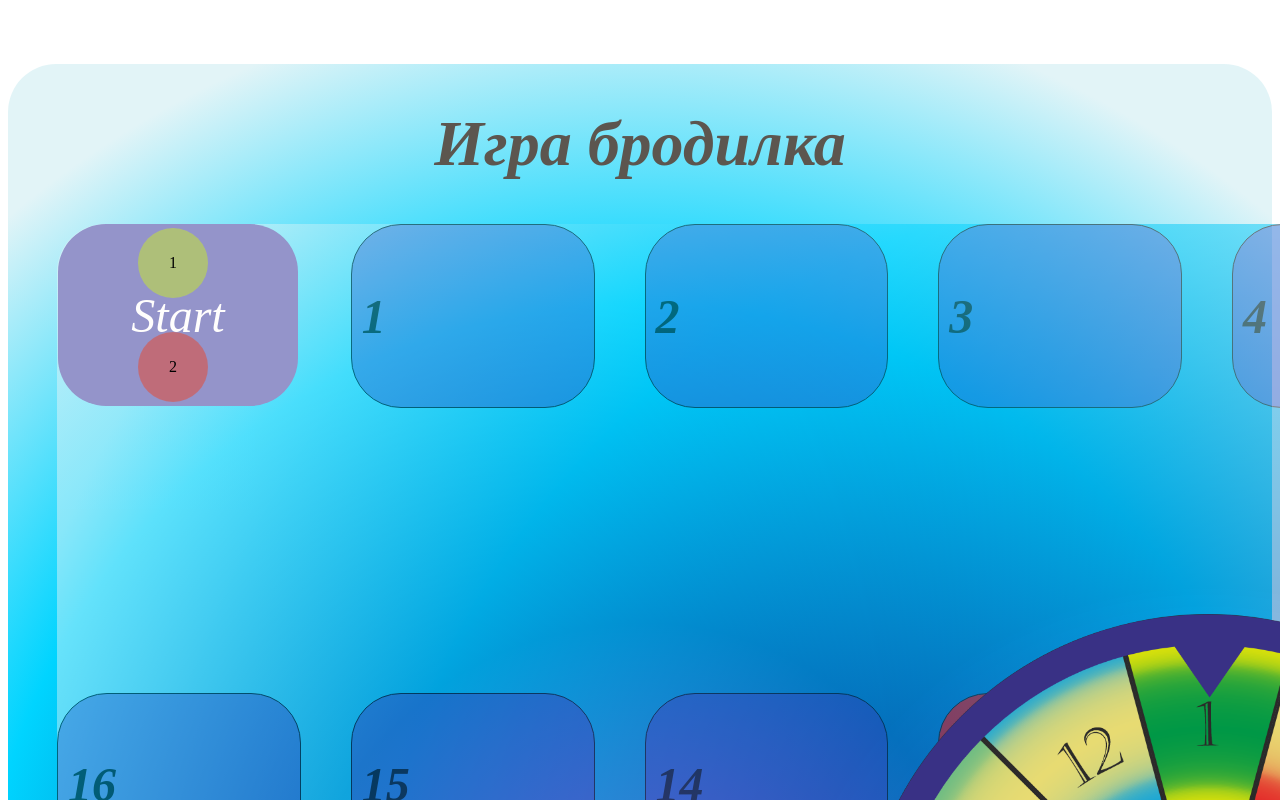
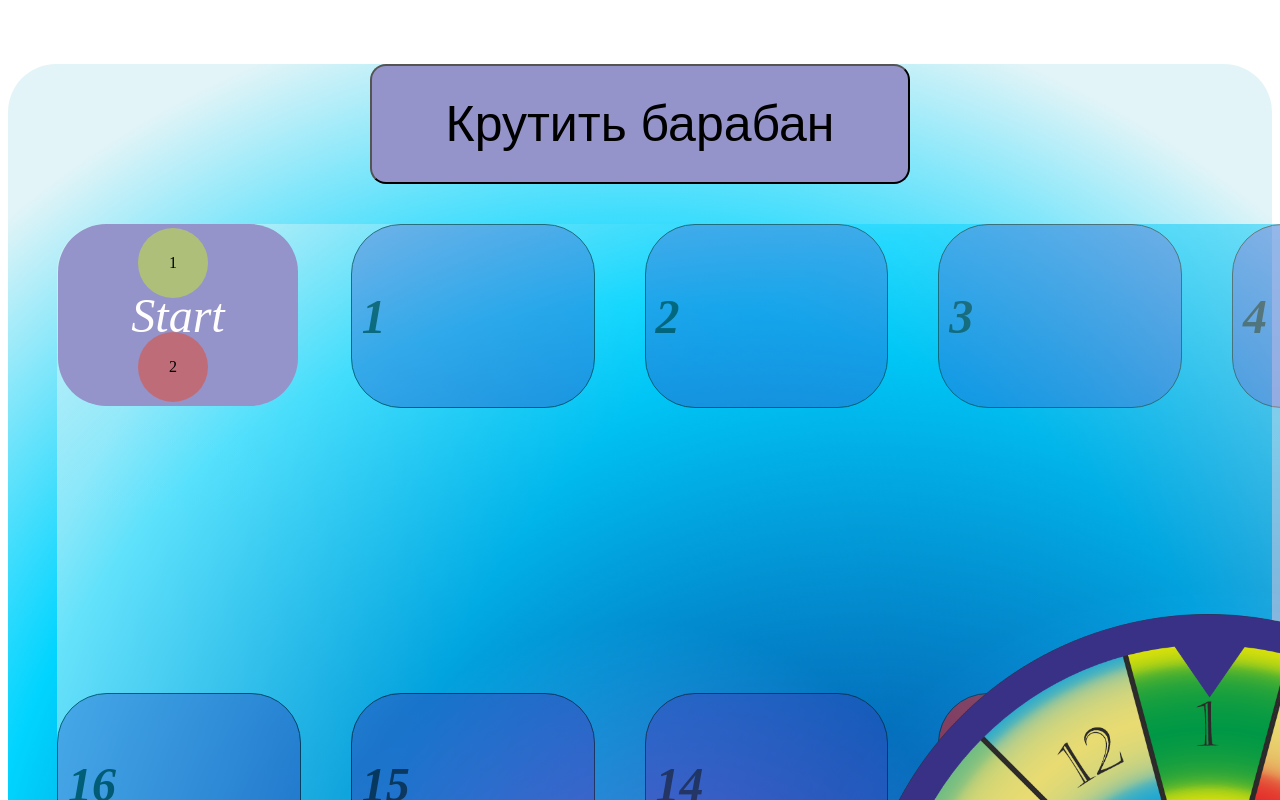
Before and after one commit to dianaveselkina/wander-game-one, a Vue app: page / in a window 1280 px wide. Shown: the top 800 px of the page. Built offline with nearby package versions, Linux system fonts and the light colour scheme.

Commit message:
add wheel spin

```diff
--- a/src/App.vue
+++ b/src/App.vue
@@ -1,6 +1,6 @@
 <template>
   <div class="board">
-    <h1>Игра бродилка</h1>
+    <MyButton class="wheel__spin">Крутить барабан</MyButton>
     <StartDiv></StartDiv>
     <PlayerDiv>1</PlayerDiv>
     <PlayerDiv class="player2">2</PlayerDiv>
@@ -10,6 +10,7 @@
   </div>
 </template>
 <script>
+import MyButton from './components/MyButton.vue';
 import PlayerDiv from './components/PlayerDiv.vue';
 import BoardDiv from './components/BoardDiv.vue';
 import StartDiv from './components/StartDiv.vue';
@@ -17,6 +18,7 @@ import FinishDiv from './components/FinishDiv.vue';
 import WheelDiv from './components/WheelDiv.vue';
 export default {
   components: {
+    MyButton,
     BoardDiv,
     StartDiv,
     FinishDiv,
@@ -30,10 +32,8 @@ export default {
 };
 </script>
 <style scoped>
-h1 {
-  font-size: 4rem;
-  font-style: italic;
-  color: #5c564f;
+.wheel__spin {
+  margin: 0 auto;
 }
 .board {
   max-width: 2400px;
--- /dev/null
+++ b/src/components/MyButton.vue
@@ -0,0 +1,26 @@
+<template>
+  <button class="wheel__spin"><slot></slot></button>
+</template>
+<script>
+export default {
+  data() {
+    return {};
+  },
+  methods: {},
+};
+</script>
+<style scoped>
+.wheel__spin {
+  cursor: pointer;
+  z-index: 4;
+  width: 540px;
+  height: 120px;
+  background-color: rgb(148, 148, 202);
+  border-radius: 1rem;
+  display: flex;
+  flex-direction: column;
+  justify-content: center;
+  align-items: center;
+  font-size: 50px;
+}
+</style>
```
